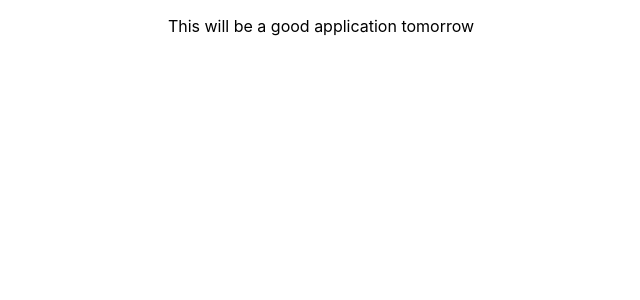
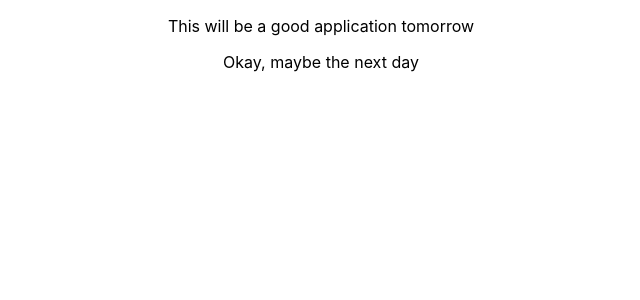
Before and after one commit to EricLusk-Jopson/weatherWear, a React (Create React App) app: page / in a window 1280 px wide. Shown: the top 300 px of the page, without its empty margins (319-959 px from the left). Built offline with nearby package versions, Linux system fonts and the light colour scheme.

Commit message:
Okay maybe the next day

```diff
--- a/src/App.js
+++ b/src/App.js
@@ -7,6 +7,9 @@ function App() {
       <header className="App-header">
         <p>This will be a good application tomorrow</p>
       </header>
+      <body>
+        <p>Okay, maybe the next day</p>
+      </body>
     </div>
   );
 }
```
